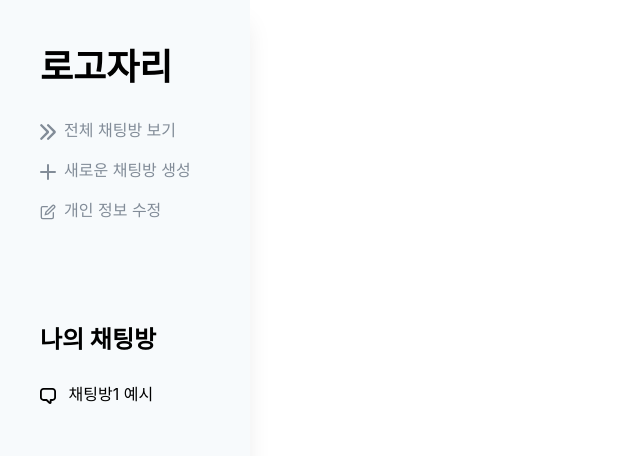
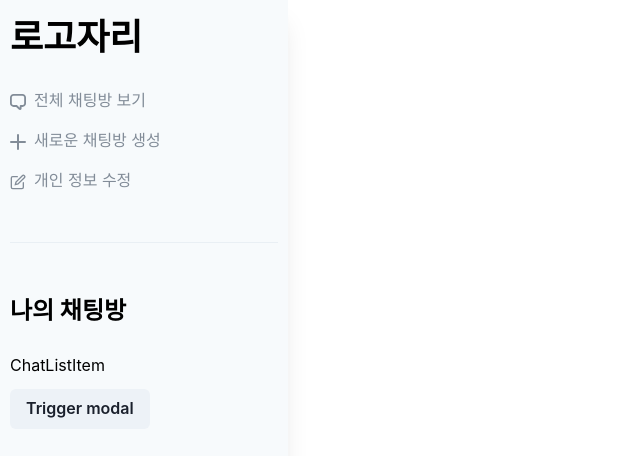
Before and after one commit to KDT1-FE/Y_FE_Toy2, a React (Create React App) app: page / in a window 1280 px wide. Shown: the top 456 px of the page, without its empty margins (0-640 px from the left). Built offline with nearby package versions, Linux system fonts and the light colour scheme.

Commit message:
env: 사이드바 웹소켓 적용 시도

```diff
--- a/package.json
+++ b/package.json
@@ -15,12 +15,14 @@
     "@types/node": "^16.18.61",
     "@types/react": "^18.2.37",
     "@types/react-dom": "^18.2.15",
+    "axios": "^1.6.1",
     "framer-motion": "^10.16.4",
     "react": "^18.2.0",
     "react-dom": "^18.2.0",
     "react-router-dom": "^6.18.0",
     "react-scripts": "5.0.1",
     "recoil": "^0.7.7",
+    "socket.io-client": "^4.7.2",
     "typescript": "^4.9.5",
     "web-vitals": "^2.1.4"
   },
--- a/src/App.tsx
+++ b/src/App.tsx
@@ -1,13 +1,11 @@
 import React from 'react';
 import { Flex } from '@chakra-ui/react';
-import SideBar from './components/SideBar/SideBar';
+import SideBar from './components/sideBar';
 
 function App() {
   return (
     <div className="App">
-      <Flex>
-        <SideBar />
-      </Flex>
+      <SideBar />
     </div>
   );
 }
--- /dev/null
+++ b/src/components/modal/UserInviteList.tsx
@@ -0,0 +1,19 @@
+import React from 'react';
+import { Box, Center } from '@chakra-ui/react';
+
+const UserInviteList = () => {
+  return (
+    <Box fontSize="6xl" textAlign="center">
+      <Box>새콤달콤</Box>
+      <Box>새콤달콤</Box>
+      <Box>새콤달콤</Box>
+      <Box>새콤달콤</Box>
+      <Box>새콤달콤</Box>
+      <Box>새콤달콤</Box>
+      <Box>새콤달콤</Box>
+      <Box>새콤달콤</Box>
+    </Box>
+  );
+};
+
+export default UserInviteList;
--- /dev/null
+++ b/src/components/modal/UserInviteModal.tsx
@@ -0,0 +1,63 @@
+import React from 'react';
+import {
+  Modal,
+  ModalOverlay,
+  ModalContent,
+  ModalHeader,
+  ModalFooter,
+  ModalBody,
+  ModalCloseButton,
+  Button,
+  useDisclosure,
+  Center,
+} from '@chakra-ui/react';
+import UserInviteList from './UserInviteList';
+
+const UserInviteModal = () => {
+  const { isOpen, onOpen, onClose } = useDisclosure();
+  const [scrollBehavior, setScrollBehavior] = React.useState('inside');
+
+  const btnRef = React.useRef(null);
+  return (
+    <>
+      <Button mt={3} ref={btnRef} onClick={onOpen}>
+        Trigger modal
+      </Button>
+
+      <Modal
+        size="sm"
+        onClose={onClose}
+        finalFocusRef={btnRef}
+        isOpen={isOpen}
+        scrollBehavior="inside"
+      >
+        <ModalOverlay />
+        <Center>
+          <ModalContent>
+            <ModalHeader textAlign="center">유저 목록</ModalHeader>
+            <ModalCloseButton />
+            <ModalBody>
+              <UserInviteList />
+            </ModalBody>
+            <ModalFooter justifyContent="center">
+              <Button
+                size="lg"
+                mr={3}
+                colorScheme="blue"
+                variant="outline"
+                onClick={onClose}
+              >
+                취소
+              </Button>
+              <Button size="lg" colorScheme="blue" onClick={onClose}>
+                초대
+              </Button>
+            </ModalFooter>
+          </ModalContent>
+        </Center>
+      </Modal>
+    </>
+  );
+};
+
+export default UserInviteModal;
--- /dev/null
+++ b/src/components/sideBar/chatListItem/ChatListItem.tsx
@@ -0,0 +1,7 @@
+import React from 'react';
+
+const ChatListItem = () => {
+  return <div>ChatListItem</div>;
+};
+
+export default ChatListItem;
--- a/src/components/SideBar/SideBar.tsx
+++ b/src/components/sideBar/index.tsx
@@ -1,25 +1,18 @@
 import React from 'react';
-import { Box, Text } from '@chakra-ui/react';
-import { AddIcon, EditIcon, ArrowRightIcon, ChatIcon } from '@chakra-ui/icons';
+import { Box, Text, Divider } from '@chakra-ui/react';
+import { AddIcon, EditIcon, ChatIcon } from '@chakra-ui/icons';
+import ChatListItem from './chatListItem/ChatListItem';
+import UserInviteModal from '../modal/UserInviteModal';
 
 const SideBar = () => {
   return (
-    <Box
-      w="250px"
-      h="100vh"
-      bg="gray.50"
-      color="black"
-      p={10}
-      position="fixed"
-      left={0}
-      boxShadow="xl"
-    >
+    <Box w="18rem" h="100vh" bg="gray.50" color="black" p="10px" boxShadow="xl">
       <Text fontSize="4xl" fontWeight="extrabold" mb={6}>
         로고자리
       </Text>
       <Box color="#828C98">
         <Text mb={4}>
-          <ArrowRightIcon mr={2} />
+          <ChatIcon mr={2} />
           전체 채팅방 보기
         </Text>
 
@@ -33,15 +26,16 @@ const SideBar = () => {
           개인 정보 수정
         </Text>
       </Box>
-      <Box mt={100}>
+      <Divider my={50} />
+      <Box>
         <Text fontSize="2xl" fontWeight="bold" mb={6}>
           나의 채팅방
         </Text>
         <Box>
-          <Text>
-            <ChatIcon mr={2} /> 채팅방1 예시
-          </Text>
+          <ChatListItem />
         </Box>
+
+        <UserInviteModal />
       </Box>
     </Box>
   );
--- a/src/index.tsx
+++ b/src/index.tsx
@@ -15,7 +15,4 @@ root.render(
   </React.StrictMode>
 );
 
-// If you want to start measuring performance in your app, pass a function
-// to log results (for example: reportWebVitals(console.log))
-// or send to an analytics endpoint. Learn more: https://bit.ly/CRA-vitals
 reportWebVitals();
```
Also changed, not shown: src/utils/io.tsx (added, +74 -0 lines), 1 other file (tests, documents, lock files or other folders).
